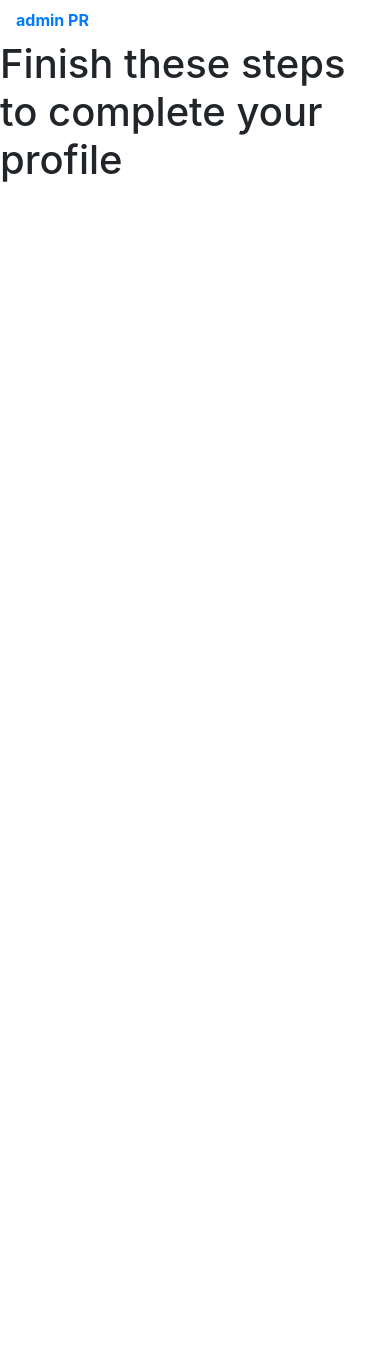
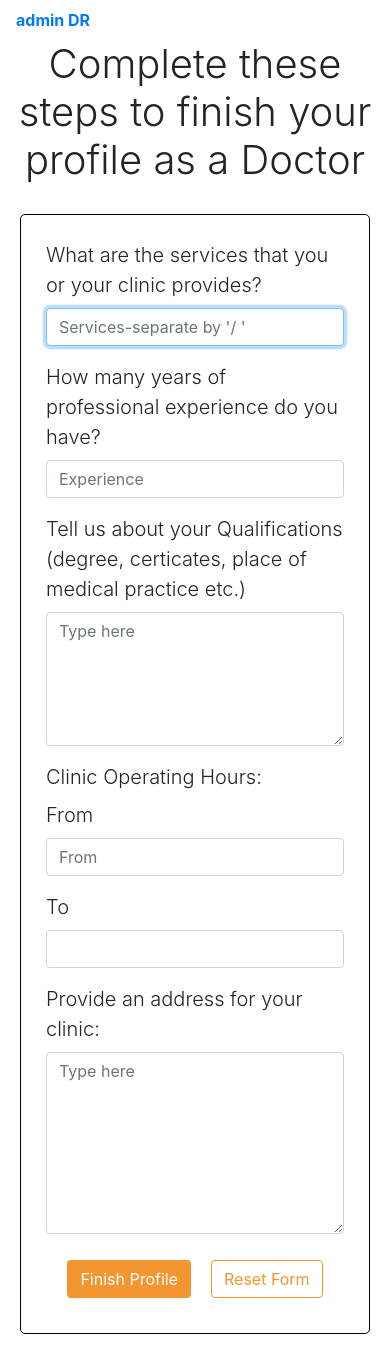
Before and after one commit to devinpi/doc-appoint, a Django app: page /next-steps/doctor in a window 390 px wide. Shown: the part 106-1460 px from the top of the page. Before the commit the page ends 288 px from the top, so only its background shows below. Run offline with Django 4.2, Linux system fonts and the light colour scheme; a user stored in the database is signed in; some libraries are stand-ins or nearby versions.

Commit message:
Next-steps form created for doctor

```diff
--- a/Doc_Appoint/models.py
+++ b/Doc_Appoint/models.py
@@ -12,28 +12,30 @@ class User(AbstractUser):
 
 class Patient(models.Model):
     patient_name = models.ForeignKey('User', on_delete=models.CASCADE, related_name="patient_name")
+    doctor_name = models.ForeignKey('Doctor', blank=True, null=True, on_delete=models.CASCADE, related_name="doctor_booked_name")
     report = models.ForeignKey('Report', blank=True, null=True , on_delete=models.CASCADE, related_name="patient_reports")
 
     def __str__(self):
         return f"{self.id} | {self.user} | {self.report}"
 
 class Doctor(models.Model):
-    doctor_name = models.ForeignKey('User', on_delete=models.CASCADE, related_name="doctor_name")
+    doctor_name = models.ForeignKey('User', blank=True, null=True, on_delete=models.CASCADE, related_name="doctor_name")
     services = models.CharField(max_length=100)
     experience = models.IntegerField()
-    study = models.CharField(max_length=100)
+    study = models.TextField()
     patient = models.ManyToManyField('Patient', blank=True, related_name="doctors_patients", default=0)
-    service_time = models.DateTimeField(auto_now=True)
-    address = models.CharField(max_length=200)
+    service_time_from = models.IntegerField(null=True)
+    service_time_to = models.IntegerField(null=True)
+    address = models.TextField()
     def __str__(self):
-        return f"{self.user} | {self.services} | {self.experience} | {self.patient} | {self.service_time} | {self.address}"
+        return f"{self.id} | {self.user} | {self.services} | {self.experience} | {self.patient} | {self.service_time} | {self.address}"
 
 class Report(models.Model):
     patient = models.ForeignKey('Patient', on_delete=models.CASCADE, related_name="report_of_patient")
     doctor = models.ForeignKey('Doctor', on_delete=models.CASCADE, related_name="report_by_doctor")
     medication = models.TextField(blank=True)
     written_report = models.TextField(blank=True)
-    created_at = models.DateTimeField(default=timezone.now)
+    created_at = models.DateTimeField(auto_now_add=True)
 
     def __str__(self):
         return f"{self.patient} | {self.doctor} | "
--- a/Doc_Appoint/static/Doc_Appoint/styles.css
+++ b/Doc_Appoint/static/Doc_Appoint/styles.css
@@ -5,6 +5,18 @@
 }
 
 /* index page styling */
+.p-heading {
+    text-align: center;
+    font-size: 30px;
+    margin-bottom: 30px;
+}
+
+.p-sub-heading {
+    text-align: center;
+    font-size: 30px;
+    margin-bottom: 30px;
+}
+
 .hero {
     display: flex;
     justify-content: center;
@@ -47,26 +59,9 @@ footer a>img, footer p {
     color: var(--main-theme-color);
 }
 
-@media(max-width: 820px){
-    .hero {
-        position: relative;
-    }
 
-    .hero-heading-container{
-        position: absolute;
-        z-index: 1;
-        top: -40px;
-        /* margin-left: 20px; */
-    }
 
-    .hero-image{
-        opacity: 0.5;
-        max-width: 430px;
-    }
-    #hero-heading{
-        font-size: 65px;
-    }
-}
+
 
 
 /* login styling */
@@ -140,6 +135,69 @@ footer a>img, footer p {
     text-align: center;
 }
 
+
+
+/* Next-Steps Form */
+.next-steps-container {
+    display: flex;
+    justify-content: center;
+}
+
+.next-steps h4 {
+    text-align: center;
+    font-size: 40px;
+    margin-bottom: 30px;
+}
+
+.next-steps-form {
+    border: 1px black solid;
+    border-radius: 5px;
+    padding: 25px;
+    margin: 20px;
+}
+
+.next-steps-form-buttons {
+    display: flex;
+    justify-content: center;
+}
+
+
+.next-steps-form input[type='submit']{
+    background-color: var(--main-theme-button);
+    color: white;
+    margin: 10px;
+}
+
+.next-steps-form input[type='reset']{
+    border: 1px solid var(--main-theme-button);
+    color: var(--main-theme-button);
+    margin: 10px;
+}
+
+
+
+
+@media(max-width: 820px){
+    .hero {
+        position: relative;
+    }
+
+    .hero-heading-container{
+        position: absolute;
+        z-index: 1;
+        top: -40px;
+        /* margin-left: 20px; */
+    }
+
+    .hero-image{
+        opacity: 0.5;
+        max-width: 430px;
+    }
+    #hero-heading{
+        font-size: 65px;
+    }
+}
+
 @media(max-width: 768px){
     .option-container{
         display: flex;
--- a/Doc_Appoint/templates/Doc_Appoint/login.html
+++ b/Doc_Appoint/templates/Doc_Appoint/login.html
@@ -5,7 +5,7 @@
     <div class="login-wrapper">
         <div class="login-container">
             <div>
-                <h4>Login with your email</h4>
+                <h4 class="lead p-sub-heading">Login with your email</h4>
             </div>
             <div class="login-form">
                 <form action="{% url 'login' %}" method="post">
--- /dev/null
+++ b/Doc_Appoint/templates/Doc_Appoint/next_steps_doc.html
@@ -0,0 +1,50 @@
+{% extends "Doc_Appoint/layout.html" %}
+
+{% block body %}
+
+{% if message %}
+    {{message}}
+{% endif %}
+
+<div class="next-steps-container">
+    <div class="next-steps">
+        <div>
+            <h4 class="lead">Complete these steps to finish your profile as a Doctor</h4>
+        </div>
+        <div class="next-steps-form">
+            <form action="" method="post">
+                {% csrf_token %}
+                <div class="form-group">
+                    <label class="lead">What are the services that you or your clinic provides?</label>
+                    <input id='services' class="form-control" autofocus type="text" name="services" placeholder="Services-separate by '/ '" required>
+                </div>
+                <div class="form-group">
+                    <label class="lead">How many years of professional experience do you have?</label>
+                    <input id='experience' class="form-control" type="number" name="experience" placeholder="Experience" min='1' required>
+                </div>
+                <div class="form-group">
+                    <label class="lead">Tell us about your Qualifications (degree, certicates, place of medical practice etc.)</label>
+                    <textarea id='study' name='study' rows='5' class="form-control" name="address" placeholder="Type here" required></textarea>
+                </div>
+                <div class="form-group">
+                    <label class="lead">Clinic Operating Hours:</label><br>
+                    <label class="lead">From</label>
+                    <input id='from-time' class="form-control" type="number" name="from-time" placeholder='From' required>
+                </div>
+                <div class="form-group">
+                    <label class="lead">To</label>
+                    <input id='to-time' class="form-control" type="number" name="to-time" required>
+                </div>
+                <div class="form-group">
+                    <label class="lead">Provide an address for your clinic:</label>
+                    <textarea id='address' rows='7' class="form-control" name="address" placeholder="Type here" required></textarea>
+                </div>
+                <div class="next-steps-form-buttons">
+                    <input class="btn" type="submit" value="Finish Profile">
+                    <input class="btn" type="reset" value="Reset Form">
+                </div>
+            </form>
+        </div>
+    </div>
+</div>
+{% endblock %}
--- a/Doc_Appoint/templates/Doc_Appoint/selection.html
+++ b/Doc_Appoint/templates/Doc_Appoint/selection.html
@@ -13,7 +13,7 @@
             <h2 class="option-heading lead">Join as a Doctor.</h2>
             <a href="{% url 'register' 'doctor' %}"><img class="option-image" src="../../static/Doc_Appoint/doctor.svg"></a>
             <div class="option-description">
-                <p class="lead">Manage your patient appointments and keep track of the reports.</p>
+                <p class="lead">Manage your patients' appointments and keep track of the reports.</p>
             </div>
         </div>
     </div>
--- a/Doc_Appoint/views.py
+++ b/Doc_Appoint/views.py
@@ -12,7 +12,8 @@ from .models import *
 
 
 def index(request):
-    return render(request, "Doc_Appoint/index.html", {})
+    d = Doctor.objects.all()
+    return render(request, "Doc_Appoint/index.html", {'d': d})
     # return HttpResponse("Hello, world!")
 
 def login_view(request):
@@ -49,9 +50,11 @@ def register(request, user_selection):
                 })
             try:
                 user = User.objects.create_user(username, email, password)
+                if user_selection == 'doctor':
+                    user.user_type = 'DR'
+                else:
+                    user.user_type = 'PR'
                 user.save()
-                # fix this
-                user.user_type = user_selection
             except IntegrityError:
                 return render(request, "Doc_Appoint/register.html", {
                     "message": "Username already taken"
@@ -60,6 +63,7 @@ def register(request, user_selection):
                 login(request, user, backend='django.contrib.auth.backends.ModelBackend')
                 return HttpResponseRedirect(reverse('next'))
             else:
+                login(request, user, backend='django.contrib.auth.backends.ModelBackend')
                 return HttpResponseRedirect(reverse('index'))
         else:
             return render(request, "Doc_Appoint/register.html", {})
@@ -71,4 +75,33 @@ def select(request):
 
 
 def next_steps(request):
-    return render(request, "Doc_Appoint/doc_next_steps.html")
+    if request.user.user_type == 'DR':
+        if request.method == 'POST':
+            doc_user = User.objects.get(username=request.user)
+            services = request.POST['services']
+            experience = request.POST['experience']
+            study = request.POST.get('study')
+            service_time_from = request.POST.get('service_time_from')
+            service_time_to = request.POST.get('service_time_to')
+            address = request.POST.get('address')
+            try:
+                new_doctor = Doctor.objects.create(doctor_name=doc_user,
+                    services=services,
+                    experience=experience,
+                    study=study,
+                    service_time_from=service_time_from,
+                    service_time_to=service_time_to,
+                    address=address
+                )
+                new_doctor.save()
+                # user = User.objects.create_user(username, email, password)
+                # user.save()
+            except IntegrityError as e:
+                return render(request, "Doc_Appoint/next_steps_doc.html", {
+                    "message": f"Something went wrong, {e}"
+                })
+            return HttpResponseRedirect(reverse('index'))
+        else:
+            return render(request, "Doc_Appoint/next_steps_doc.html")
+    else:
+        return HttpResponse('Error, user is not a doctor!')
```
Also changed, not shown: Doc_Appoint/templates/Doc_Appoint/register.html (+5 -5 lines), Doc_Appoint/migrations/0009_patient_doctor_name.py (added), Doc_Appoint/migrations/0010_alter_doctor_address_alter_doctor_study.py (added), Doc_Appoint/migrations/0011_remove_doctor_service_time_doctor_service_time_from_and_more.py (added), Doc_Appoint/migrations/0012_alter_doctor_doctor_name.py (added), Doc_Appoint/migrations/0013_alter_doctor_service_time_from_and_more.py (added), Doc_Appoint/migrations/0014_alter_doctor_service_time_from_and_more.py (added), Doc_Appoint/migrations/0015_alter_doctor_service_time_from_and_more.py (added), Doc_Appoint/migrations/0016_alter_doctor_service_time_from_and_more.py (added), Doc_Appoint/migrations/0017_alter_doctor_doctor_name.py (added), Doc_Appoint/templates/Doc_Appoint/dashboard_doc.html (added), Doc_Appoint/templates/Doc_Appoint/dashboard_personal.html (added), db.sqlite3.
